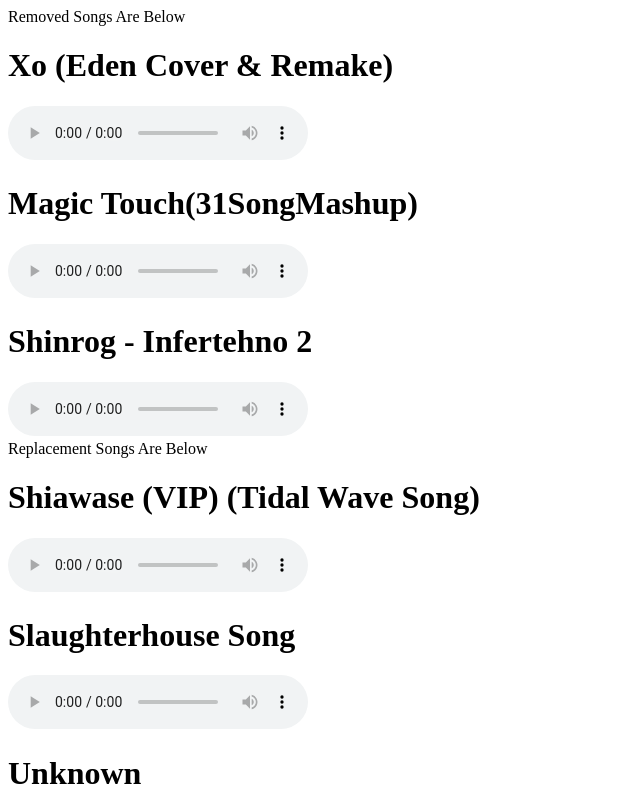
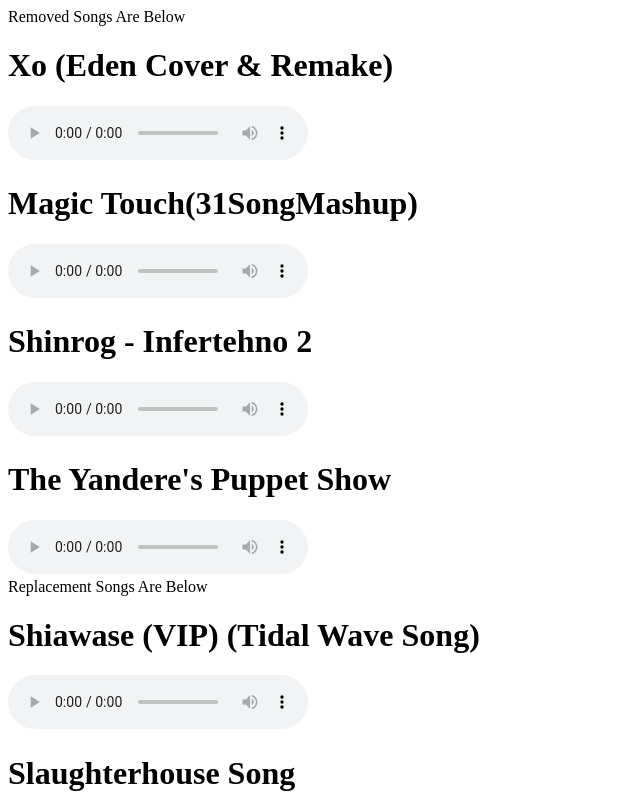
Before and after one commit to Jedi-Coder1/Geometry-Dash-NONG-Songs, a plain HTML site: page docs/index.html in a window 1280 px wide. Shown: the top 800 px of the page, without its empty margins (0-640 px from the left). Drawn offline with Linux system fonts and the light colour scheme.

Commit message:
Update index.html

```diff
--- a/docs/index.html
+++ b/docs/index.html
@@ -26,6 +26,13 @@
     <h1>Shinrog - Infertehno 2</h1>
     <audio controls>
       <source src="https://github.com/Jedi-Coder1/Geometry-Dash-NONG-Songs/raw/main/MUSIC/343707.mp3" type="audio/mpeg">
+      Your browser does not support the audio tag.
+    </audio>
+  </div>
+  <div>
+    <h1>The Yandere's Puppet Show</h1>
+    <audio controls>
+      <source src="https://github.com/Jedi-Coder1/Geometry-Dash-NONG-Songs/raw/main/MUSIC/722366.mp3" type="audio/mpeg">
       Your browser does not support the audio tag.
     </audio>
   </div>
```
